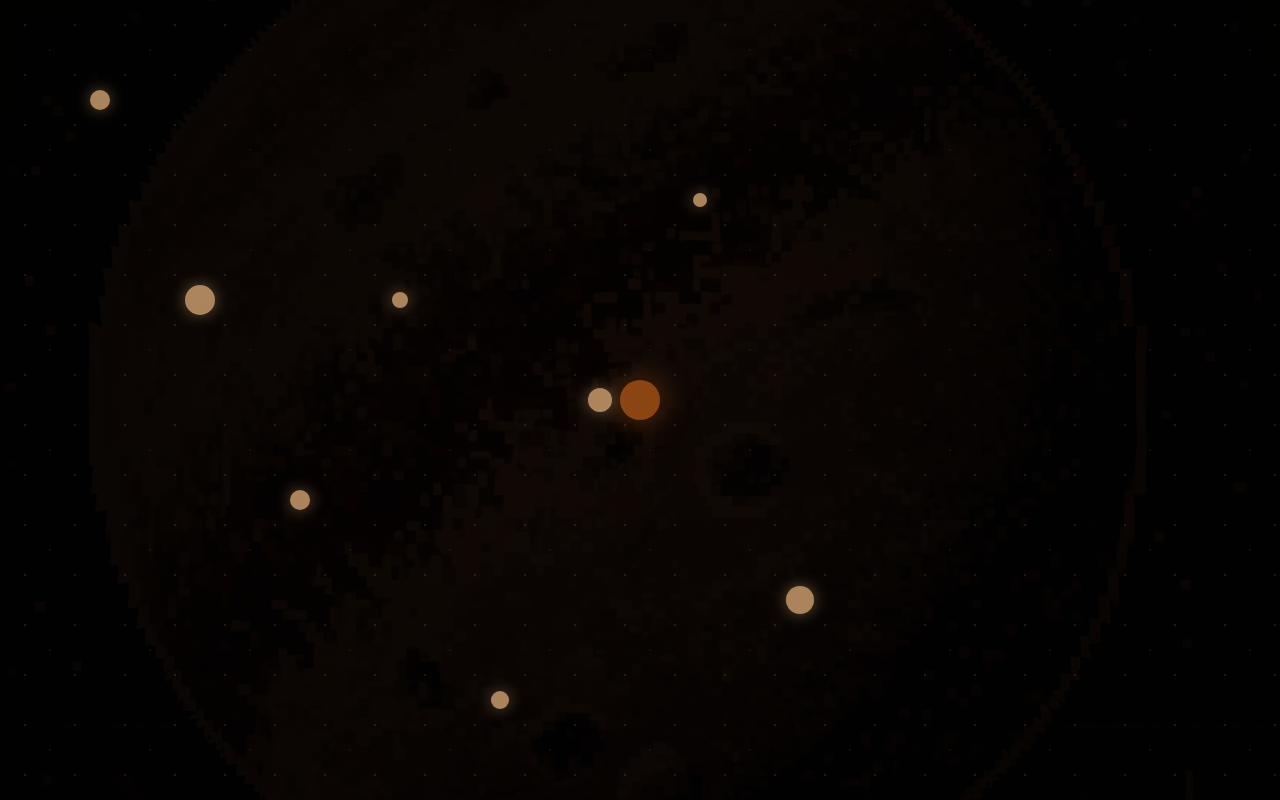
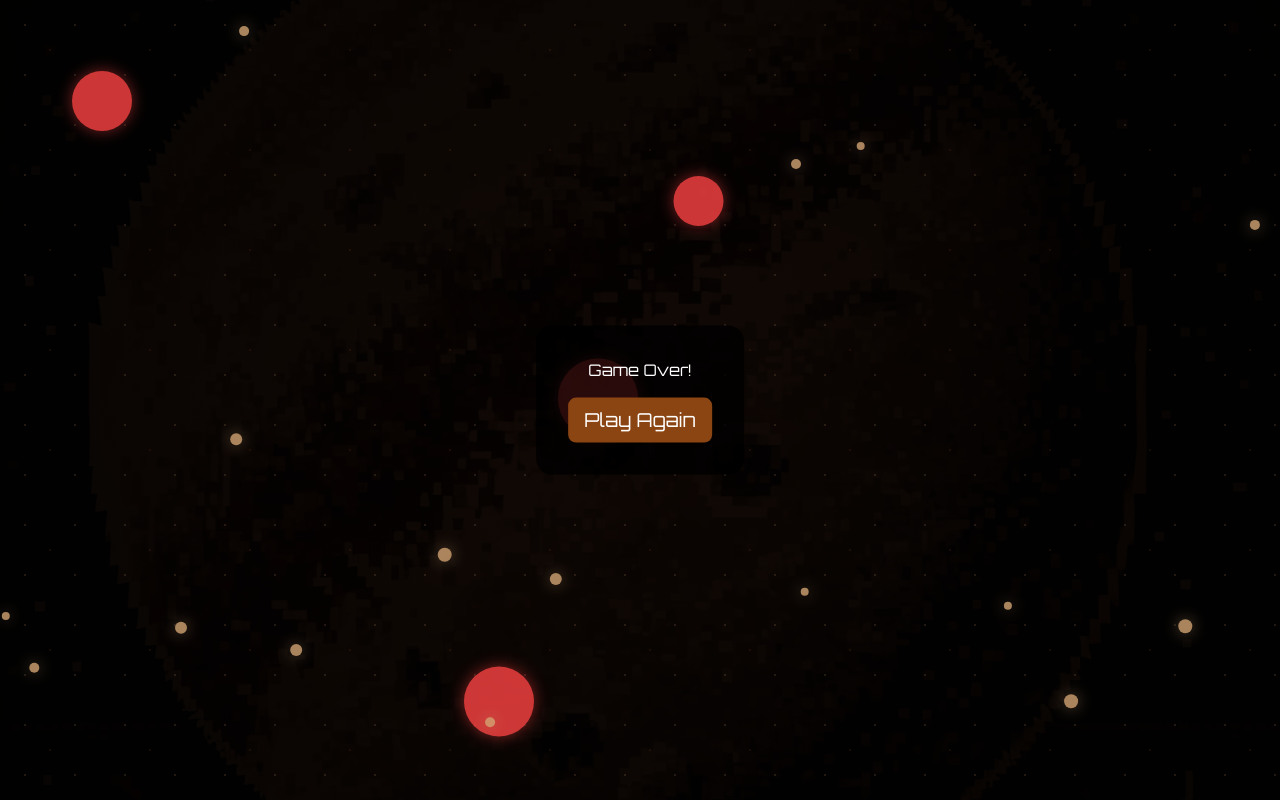
Before and after one commit to miamiultras/isolationtank, a SvelteKit app: page /game in a window 1280 px wide. Built offline with nearby package versions, Linux system fonts and the light colour scheme.

Commit message:
implement game logic

```diff
--- a/src/routes/game/+page.svelte
+++ b/src/routes/game/+page.svelte
@@ -3,58 +3,142 @@
     import { onMount } from 'svelte';
 
     let playerBall;
+    let gameOver = false;
+    let playerAlive = true;  // New variable for life state
+    let animationFrameId;
+    let circles = [];  // Start with empty array
+
+    function getRandomPosition(max) {
+        return Math.floor(Math.random() * max);
+    }
+
+    function initializeCircles(width, height) {
+        return [
+            // Large, dangerous balls
+            { id: 1, x: 100, y: 100, size: 30, dx: 2, dy: 1 },
+            { id: 2, x: 600, y: 400, size: 40, dx: -2, dy: -1.5 },
+            { id: 3, x: 700, y: 200, size: 25, dx: -1.5, dy: 1 },
+            { id: 4, x: 500, y: 700, size: 35, dx: -1, dy: 1.5 },
+            // Small balls to eat
+            { id: 5, x: getRandomPosition(width), y: getRandomPosition(height), size: 5, dx: 1, dy: 1 },
+            { id: 6, x: getRandomPosition(width), y: getRandomPosition(height), size: 6, dx: -1, dy: 0.8 },
+            { id: 7, x: getRandomPosition(width), y: getRandomPosition(height), size: 4, dx: 0.7, dy: -1 },
+            { id: 8, x: getRandomPosition(width), y: getRandomPosition(height), size: 7, dx: -0.9, dy: 1.2 },
+            { id: 9, x: getRandomPosition(width), y: getRandomPosition(height), size: 5, dx: 1.1, dy: -0.8 },
+            { id: 10, x: getRandomPosition(width), y: getRandomPosition(height), size: 6, dx: -1.2, dy: 0.9 },
+            { id: 11, x: getRandomPosition(width), y: getRandomPosition(height), size: 4, dx: 0.8, dy: 1.1 },
+            { id: 12, x: getRandomPosition(width), y: getRandomPosition(height), size: 5, dx: -0.7, dy: -1.2 },
+            { id: 13, x: getRandomPosition(width), y: getRandomPosition(height), size: 7, dx: 1.3, dy: -0.7 },
+            { id: 14, x: getRandomPosition(width), y: getRandomPosition(height), size: 6, dx: -0.8, dy: 1.3 },
+            { id: 15, x: getRandomPosition(width), y: getRandomPosition(height), size: 5, dx: 0.9, dy: -1.1 },
+            { id: 16, x: getRandomPosition(width), y: getRandomPosition(height), size: 4, dx: -1.1, dy: 0.7 },
+            { id: 17, x: getRandomPosition(width), y: getRandomPosition(height), size: 6, dx: 1.2, dy: -0.9 },
+            { id: 18, x: getRandomPosition(width), y: getRandomPosition(height), size: 5, dx: -0.9, dy: 1.1 },
+            { id: 19, x: getRandomPosition(width), y: getRandomPosition(height), size: 7, dx: 0.7, dy: -1.3 },
+            { id: 20, x: getRandomPosition(width), y: getRandomPosition(height), size: 4, dx: -1.3, dy: 0.8 }
+        ];
+    }
 
     onMount(() => {
+        const width = window.innerWidth;
+        const height = window.innerHeight;
+
         playerBall = spring(
             {
-                x: window.innerWidth / 2,
-                y: window.innerHeight / 2,
+                x: width / 2,
+                y: height / 2,
                 size: 20
             },
             {
-                stiffness: 0.1,
-                damping: 0.25
+                stiffness: 0.5,
+                damping: 0.5
             }
         );
+
+        // Initialize circles with window dimensions
+        circles = initializeCircles(width, height);
+
+        startGame();
+        return () => {
+            cancelAnimationFrame(animationFrameId);
+        };
     });
-
-    let circles = [
-        { id: 1, x: 100, y: 100, size: 10 },
-        { id: 2, x: 200, y: 300, size: 15 },
-        { id: 3, x: 400, y: 300, size: 8 },
-        { id: 4, x: 600, y: 400, size: 12 },
-        { id: 5, x: 300, y: 500, size: 10 },
-        { id: 6, x: 700, y: 200, size: 7 },
-        { id: 7, x: 800, y: 600, size: 14 },
-        { id: 8, x: 500, y: 700, size: 9 }
-    ];
 
     function checkCollision(x1, y1, r1, x2, y2, r2) {
         const distance = Math.sqrt(Math.pow(x2 - x1, 2) + Math.pow(y2 - y1, 2));
         return distance < r1 + r2;
     }
 
+    function updateCircles() {
+        if (typeof window === 'undefined') return; // Guard against SSR
+
+        circles = circles.map(circle => {
+            let newX = circle.x + circle.dx;
+            let newY = circle.y + circle.dy;
+
+            // Bounce off walls
+            if (newX < 0 || newX > window.innerWidth) circle.dx *= -1;
+            if (newY < 0 || newY > window.innerHeight) circle.dy *= -1;
+
+            return {
+                ...circle,
+                x: newX,
+                y: newY
+            };
+        });
+    }
+
+    function gameLoop() {
+        if (!gameOver && playerBall) {
+            updateCircles();
+
+            // Check collisions with player
+            circles.forEach(circle => {
+                if (checkCollision($playerBall.x, $playerBall.y, $playerBall.size,
+                                 circle.x, circle.y, circle.size)) {
+                    if ($playerBall.size > circle.size) {
+                        // Player eats the circle
+                        circles = circles.filter(c => c.id !== circle.id);
+                        playerBall.update(ball => ({
+                            ...ball,
+                            size: ball.size + circle.size * 0.2
+                        }));
+                    } else {
+                        // Player gets eaten
+                        gameOver = true;
+                        playerAlive = false;  // Use new variable
+                    }
+                }
+            });
+
+            animationFrameId = requestAnimationFrame(gameLoop);
+        }
+    }
+
+    function startGame() {
+        gameOver = false;
+        playerAlive = true;
+        if (circles.length < 5) {
+            window.location.reload(); // Restart game if too few balls remain
+        }
+        gameLoop();
+    }
+
     function handleMouseMove(event) {
-        if (!playerBall) return;
+        if (!playerBall || gameOver) return;
 
-        const rect = event.currentTarget.getBoundingClientRect();
-        const x = event.clientX - rect.left;
-        const y = event.clientY - rect.top;
+        const svg = event.currentTarget;
+        const rect = svg.getBoundingClientRect();
 
+        // Calculate position relative to SVG
+        const mouseX = event.clientX - rect.left;
+        const mouseY = event.clientY - rect.top;
+
+        // Update ball position
         playerBall.set({
-            x: x,
-            y: y,
+            x: mouseX,
+            y: mouseY,
             size: $playerBall.size
-        });
-
-        circles = circles.filter(circle => {
-            if (checkCollision(x, y, $playerBall.size, circle.x, circle.y, circle.size)) {
-                if ($playerBall.size > circle.size) {
-                    playerBall.update(ball => ({ ...ball, size: ball.size + circle.size * 0.2 }));
-                    return false;
-                }
-            }
-            return true;
         });
     }
 </script>
@@ -65,8 +149,13 @@
 </svelte:head>
 
 <div class="game-container">
-    <svg on:mousemove={handleMouseMove}>
-        {#if playerBall}
+    <svg
+        role="application"
+        on:mousemove|preventDefault={handleMouseMove}
+        on:mouseenter={() => document.body.style.cursor = 'none'}
+        on:mouseleave={() => document.body.style.cursor = 'default'}
+    >
+        {#if playerBall && playerAlive}
             <circle
                 class="player-ball"
                 cx={$playerBall.x}
@@ -77,13 +166,20 @@
 
         {#each circles as circle}
             <circle
-                class="food-ball"
+                class="food-ball {circle.size > 20 ? 'danger' : ''}"
                 cx={circle.x}
                 cy={circle.y}
                 r={circle.size}
             />
         {/each}
     </svg>
+
+    {#if gameOver}
+        <div class="game-over">
+            <h2>Game Over!</h2>
+            <button on:click={() => window.location.reload()}>Play Again</button>
+        </div>
+    {/if}
 </div>
 
 <style>
@@ -97,7 +193,9 @@
         background-size: cover, cover, cover;
         background-position: center;
         background-blend-mode: overlay, multiply, normal;
-        position: relative;
+        position: fixed;
+        top: 0;
+        left: 0;
         overflow: hidden;
     }
 
@@ -119,6 +217,8 @@
         height: 100%;
         position: relative;
         z-index: 2;
+        cursor: none; /* Hides cursor */
+        display: block;
     }
 
     .player-ball {
@@ -132,6 +232,39 @@
         animation: pulse 2s infinite ease-in-out;
     }
 
+    .food-ball.danger {
+        fill: #ff4444;
+        filter: drop-shadow(0 0 8px rgba(255, 68, 68, 0.6));
+    }
+
+    .game-over {
+        position: absolute;
+        top: 50%;
+        left: 50%;
+        transform: translate(-50%, -50%);
+        text-align: center;
+        color: white;
+        background: rgba(0, 0, 0, 0.8);
+        padding: 2rem;
+        border-radius: 1rem;
+        z-index: 3;
+    }
+
+    .game-over button {
+        margin-top: 1rem;
+        padding: 0.5rem 1rem;
+        font-size: 1.2rem;
+        background: #8b4513;
+        color: white;
+        border: none;
+        border-radius: 0.5rem;
+        cursor: pointer;
+    }
+
+    .game-over button:hover {
+        background: #d4a574;
+    }
+
     @keyframes pulse {
         0% { opacity: 0.6; }
         50% { opacity: 1; }
```
